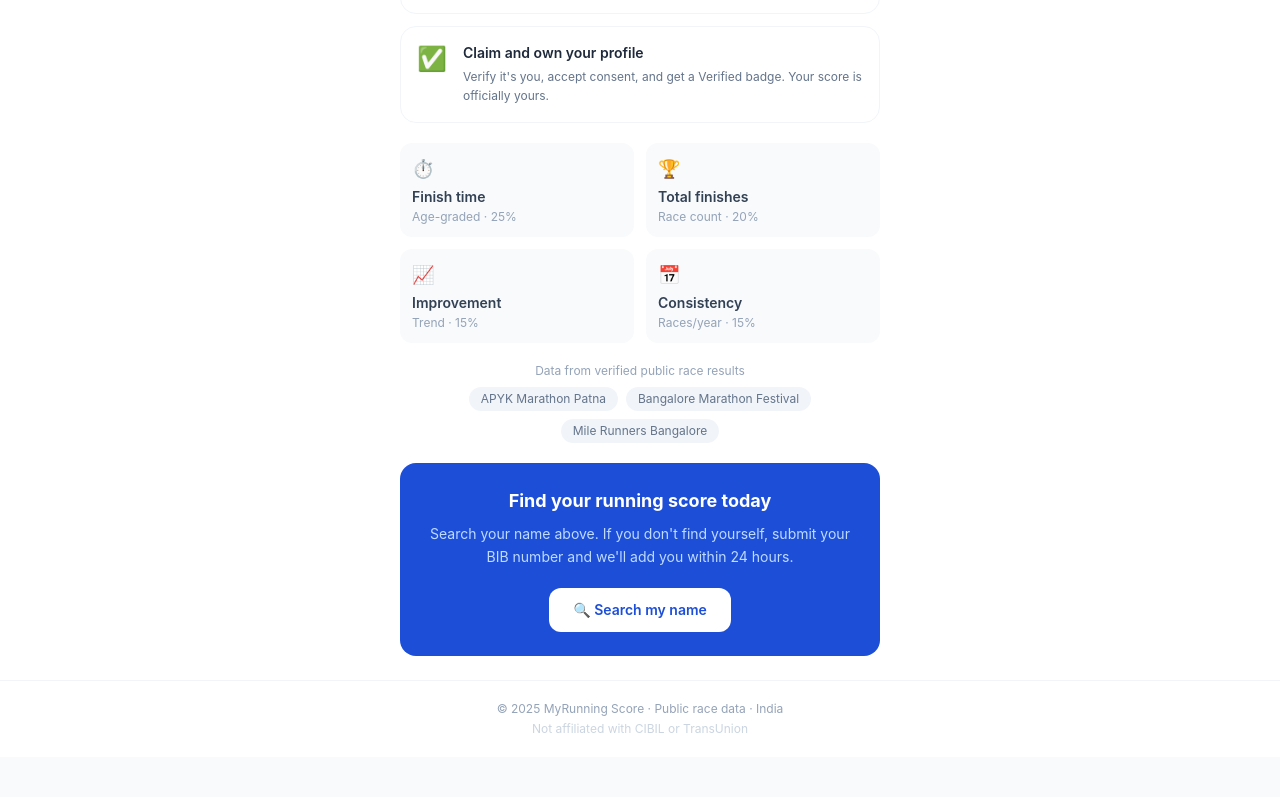
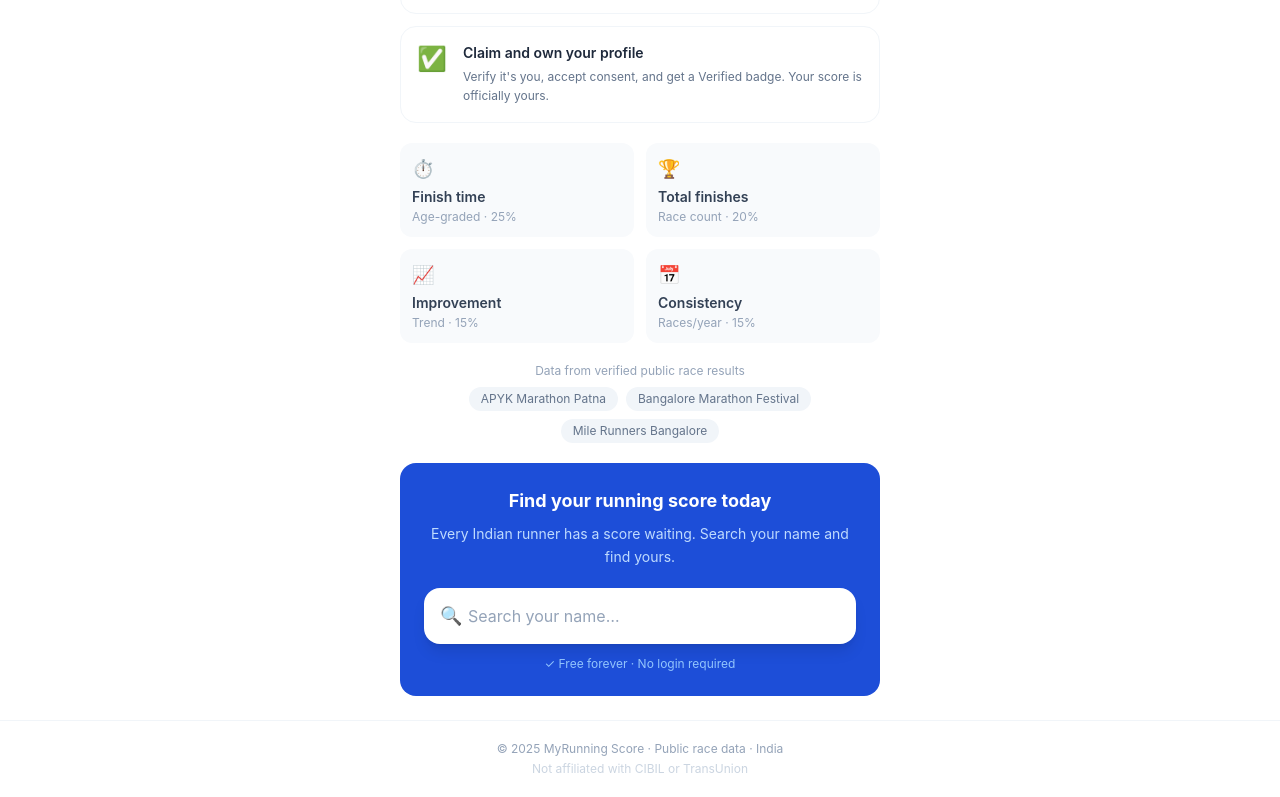
Before and after one commit to brajaparida/myrunningscore, a React (Vite) app: page /runner/1 in a window 1280 px wide. Shown: the part 1608-2405 px from the top of the page. Before the commit the page ends 2365 px from the top, so only its background shows below. Built offline with nearby package versions, Linux system fonts and the light colour scheme.

Commit message:
add duplicate search bar at bottom of landing page

```diff
--- a/src/pages/Home.jsx
+++ b/src/pages/Home.jsx
@@ -57,16 +57,25 @@ function ScoreGauge() {
 }
 
 export default function Home() {
-  const [query,   setQuery]   = useState('')
-  const [results, setResults] = useState([])
+  const [query,        setQuery]   = useState('')
+  const [bottomQuery,  setBottomQuery] = useState('')
+  const [results,      setResults] = useState([])
+  const [bottomResults,setBottomResults] = useState([])
   const navigate = useNavigate()
   const timer    = useRef(null)
+  const bottomTimer = useRef(null)
 
   useEffect(() => {
     clearTimeout(timer.current)
     if (query.length < 2) { setResults([]); return }
     timer.current = setTimeout(() => setResults(searchRunners(query)), 200)
   }, [query])
+
+  useEffect(() => {
+    clearTimeout(bottomTimer.current)
+    if (bottomQuery.length < 2) { setBottomResults([]); return }
+    bottomTimer.current = setTimeout(() => setBottomResults(searchRunners(bottomQuery)), 200)
+  }, [bottomQuery])
 
   const showCantFind = query.length >= 2
 
@@ -120,7 +129,7 @@ export default function Home() {
 
       <div className="max-w-lg mx-auto px-4">
 
-        {/* SEARCH RESULTS */}
+        {/* SEARCH RESULTS — top */}
         {results.length > 0 && (
           <div className="bg-white border border-slate-200 rounded-2xl shadow-sm overflow-hidden mt-3 mb-4">
             {results.map((r, i) => (
@@ -306,18 +315,60 @@ export default function Home() {
               </div>
             </div>
 
-            {/* FINAL CTA */}
+            {/* FINAL CTA — with duplicate search bar */}
             <div className="bg-blue-700 rounded-2xl p-6 text-center mb-6">
               <p className="text-lg font-bold text-white mb-2">Find your running score today</p>
               <p className="text-sm text-blue-200 mb-5 leading-relaxed">
-                Search your name above. If you don't find yourself, submit your BIB number and we'll add you within 24 hours.
+                Every Indian runner has a score waiting. Search your name and find yours.
               </p>
-              <button
-                onClick={() => window.scrollTo({ top: 0, behavior: 'smooth' })}
-                className="inline-flex items-center gap-2 bg-white text-blue-700 text-sm
-                           font-semibold px-6 py-3 rounded-xl hover:bg-blue-50 transition-colors">
-                🔍 Search my name
-              </button>
+
+              {/* DUPLICATE SEARCH BAR */}
+              <div className="relative max-w-md mx-auto mb-3">
+                <span className="absolute left-4 top-1/2 -translate-y-1/2 text-slate-400 text-lg">🔍</span>
+                <input
+                  type="text"
+                  value={bottomQuery}
+                  onChange={e => setBottomQuery(e.target.value)}
+                  placeholder="Search your name…"
+                  className="w-full pl-11 pr-4 py-4 bg-white rounded-2xl text-slate-800
+                             placeholder-slate-400 text-base shadow-lg border-0
+                             focus:outline-none focus:ring-2 focus:ring-blue-300"
+                />
+              </div>
+
+              {/* BOTTOM SEARCH RESULTS */}
+              {bottomResults.length > 0 && (
+                <div className="bg-white border border-slate-200 rounded-2xl shadow-sm overflow-hidden mb-3 text-left">
+                  {bottomResults.map((r, i) => (
+                    <button
+                      key={r.name}
+                      onClick={() => navigate(`/runner/${encodeURIComponent(r.name)}`)}
+                      className={`w-full text-left px-5 py-4 flex items-center justify-between
+                                  hover:bg-blue-50 transition-colors
+                                  ${i < bottomResults.length - 1 ? 'border-b border-slate-100' : ''}`}
+                    >
+                      <div>
+                        <p className="font-semibold text-slate-800">{r.name}</p>
+                        <p className="text-xs text-slate-500 mt-0.5">
+                          {r.raceCount} {r.raceCount === 1 ? 'race' : 'races'} &nbsp;·&nbsp;
+                          Best {r.bestTime} &nbsp;·&nbsp; {r.cities}
+                        </p>
+                      </div>
+                      <span className="text-slate-300 text-xl">›</span>
+                    </button>
+                  ))}
+                </div>
+              )}
+
+              {bottomQuery.length >= 2 && bottomResults.length === 0 && (
+                <p className="text-blue-200 text-sm mb-3">
+                  No runners found — <a href={BIB_FORM} target="_blank" rel="noreferrer" className="underline text-white">submit your BIB →</a>
+                </p>
+              )}
+
+              <p className="text-blue-300 text-xs">
+                ✓ Free forever · No login required
+              </p>
             </div>
           </>
         )}
```
